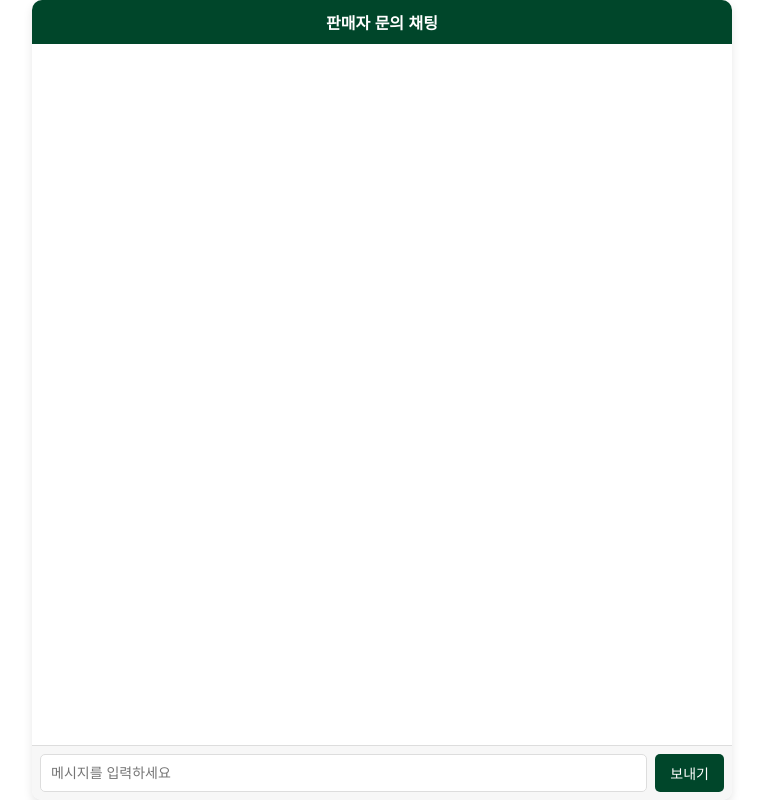
After one commit to brynhildr04/flask_BugBusters, a Flask app: template templates/chat.html in a window 1280 px wide. The commit adds this page. Shown: the whole page, without its empty margins (258-1021 px from the left). Run offline with Flask 3, Linux system fonts and the light colour scheme; the template is opened without the code that fills it, so the values that code supplies are empty.

Commit message:
purchase.html-final-price 수정 chat.html 작성

```diff
--- /dev/null
+++ b/templates/chat.html
@@ -0,0 +1,168 @@
+<!DOCTYPE html>
+<html lang="ko">
+<head>
+    <meta charset="UTF-8">
+    <meta name="viewport" content="width=device-width, initial-scale=1.0">
+    <title>KakaoTalk Style Chat Interface</title>
+    <style>
+        * {
+            box-sizing: border-box;
+            margin: 0;
+            padding: 0;
+            font-family: Arial, sans-serif;
+        }
+
+        body {
+            display: flex;
+            justify-content: center;
+            align-items: center;
+            height: 100vh;
+        }
+
+        .chat-container {
+            width: 700px;
+            height: 800px;
+            max-width: 90%;
+            background-color: #ffffff;
+            border-radius: 10px;
+            box-shadow: 0 4px 10px rgba(0, 0, 0, 0.1);
+            overflow: hidden;
+            display: flex;
+            flex-direction: column;
+        }
+
+        .chat-header {
+            background-color: #00462A;
+            color: #fff;
+            padding: 10px;
+            text-align: center;
+            font-weight: bold;
+        }
+
+        .chat-messages {
+            padding: 10px;
+            flex: 1;
+            overflow-y: auto;
+            display: flex;
+            flex-direction: column;
+            gap: 8px;
+        }
+
+        .message {
+            display: flex;
+            flex-direction: column;
+            max-width: 70%;
+            padding: 8px 12px;
+            font-size: 14px;
+            line-height: 1.5;
+            border-radius: 15px;
+            position: relative;
+            word-wrap: break-word;
+        }
+
+        .message.user {
+            align-self: flex-end;
+            background-color: #CDECDB;
+            color: #000;
+        }
+
+        .message.bot {
+            align-self: flex-start;
+            background-color: #ffffff;
+            color: #000;
+            border: 1px solid #e5e5e5;
+        }
+
+        .timestamp {
+            font-size: 10px;
+            color: #888;
+            margin-top: 5px;
+            align-self: flex-end;
+        }
+
+        .chat-input {
+            display: flex;
+            padding: 8px;
+            border-top: 1px solid #ddd;
+            background-color: #f7f7f7;
+        }
+
+        .chat-input input[type="text"] {
+            flex: 1;
+            padding: 10px;
+            border: 1px solid #ddd;
+            border-radius: 5px;
+            font-size: 14px;
+            outline: none;
+        }
+
+        .chat-input button {
+            padding: 0 15px;
+            margin-left: 8px;
+            background-color: #00462A;
+            color: #fff;
+            border: none;
+            border-radius: 5px;
+            font-size: 14px;
+            cursor: pointer;
+        }
+
+        .chat-input button:hover {
+            background-color: #CDECDB;
+        }
+    </style>
+</head>
+<body>
+
+<div class="chat-container">
+    <div class="chat-header">판매자 문의 채팅</div>
+    <div class="chat-messages" id="chatMessages"></div>
+    <div class="chat-input">
+        <input type="text" id="userInput" placeholder="메시지를 입력하세요">
+        <button onclick="sendMessage()">보내기</button>
+    </div>
+</div>
+
+<script>
+    function sendMessage() {
+        const input = document.getElementById("userInput");
+        const message = input.value.trim();
+
+        if (message === "") return;
+
+        const chatMessages = document.getElementById("chatMessages");
+
+        // 사용자 메시지 추가
+        addMessage(message, "user");
+
+        // 예제 봇 응답
+        setTimeout(() => {
+            addMessage("안녕하세요! 판매자입니다! 무엇을 도와드릴까요?", "bot");
+        }, 500);
+
+        // 입력 필드 초기화
+        input.value = "";
+        chatMessages.scrollTop = chatMessages.scrollHeight;
+    }
+
+    function addMessage(text, sender) {
+        const chatMessages = document.getElementById("chatMessages");
+
+        const messageDiv = document.createElement("div");
+        messageDiv.classList.add("message", sender);
+        messageDiv.textContent = text;
+
+        const timestamp = document.createElement("div");
+        timestamp.classList.add("timestamp");
+        const time = new Date().toLocaleTimeString([], { hour: '2-digit', minute: '2-digit' });
+        timestamp.textContent = time;
+
+        messageDiv.appendChild(timestamp);
+        chatMessages.appendChild(messageDiv);
+
+        chatMessages.scrollTop = chatMessages.scrollHeight;
+    }
+</script>
+
+</body>
+</html>
```
Also changed, not shown: templates/purchase.html (+4 -3 lines).
